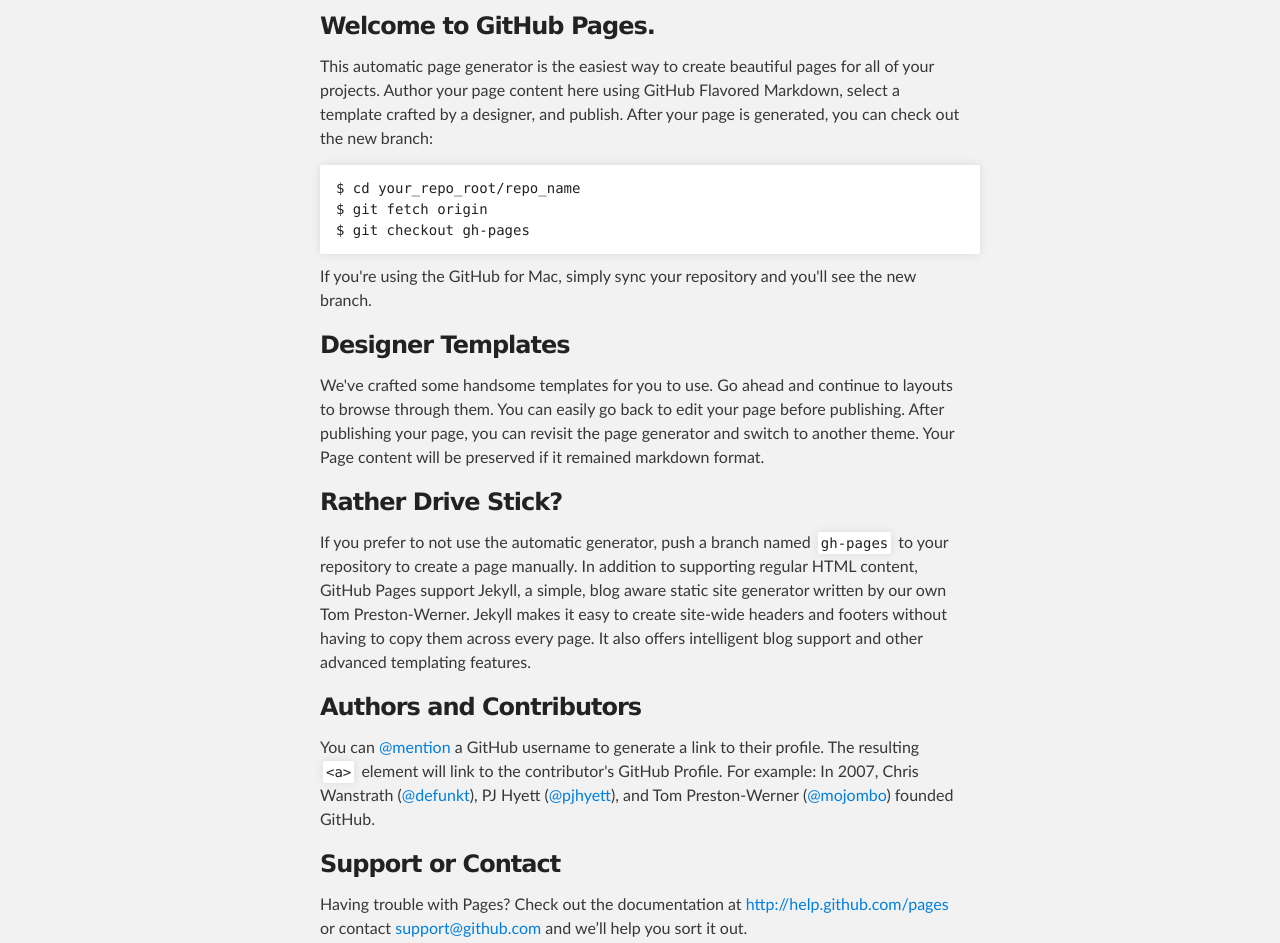
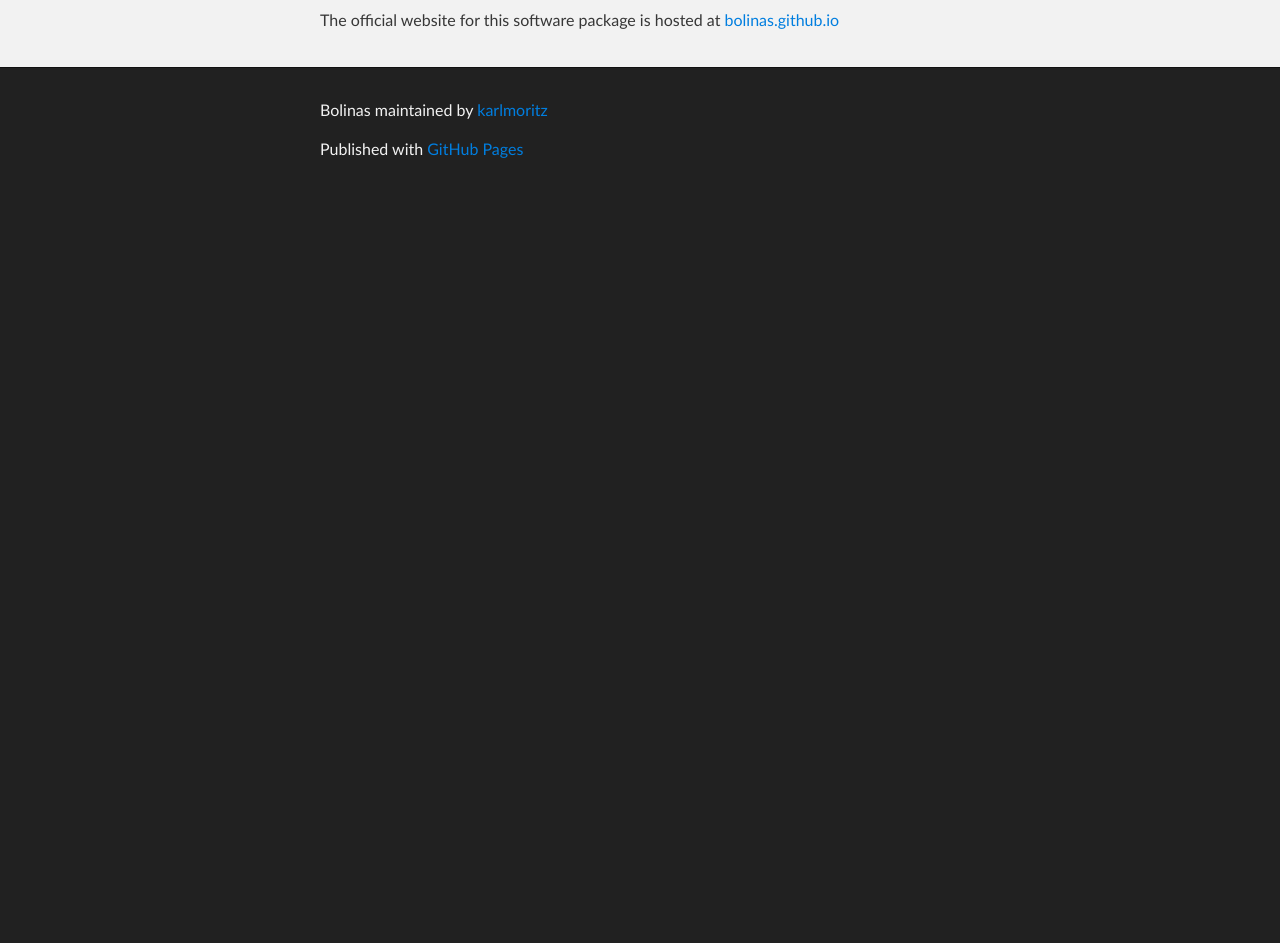
Before and after one commit to isi-nlp/bolinas, a plain HTML site: page index.html in a window 1280 px wide. Shown: the part 288-1231 px from the top of the page. After the commit the page ends 800 px from the top, so only its background shows below. Drawn offline with Linux system fonts and the light colour scheme.

```diff
--- a/index.html
+++ b/index.html
@@ -31,32 +31,7 @@
     <!-- MAIN CONTENT -->
     <div id="main_content_wrap" class="outer">
       <section id="main_content" class="inner">
-        <h3>Welcome to GitHub Pages.</h3>
-
-<p>This automatic page generator is the easiest way to create beautiful pages for all of your projects. Author your page content here using GitHub Flavored Markdown, select a template crafted by a designer, and publish. After your page is generated, you can check out the new branch:</p>
-
-<pre><code>$ cd your_repo_root/repo_name
-$ git fetch origin
-$ git checkout gh-pages
-</code></pre>
-
-<p>If you're using the GitHub for Mac, simply sync your repository and you'll see the new branch.</p>
-
-<h3>Designer Templates</h3>
-
-<p>We've crafted some handsome templates for you to use. Go ahead and continue to layouts to browse through them. You can easily go back to edit your page before publishing. After publishing your page, you can revisit the page generator and switch to another theme. Your Page content will be preserved if it remained markdown format.</p>
-
-<h3>Rather Drive Stick?</h3>
-
-<p>If you prefer to not use the automatic generator, push a branch named <code>gh-pages</code> to your repository to create a page manually. In addition to supporting regular HTML content, GitHub Pages support Jekyll, a simple, blog aware static site generator written by our own Tom Preston-Werner. Jekyll makes it easy to create site-wide headers and footers without having to copy them across every page. It also offers intelligent blog support and other advanced templating features.</p>
-
-<h3>Authors and Contributors</h3>
-
-<p>You can <a href="https://github.com/blog/821" class="user-mention">@mention</a> a GitHub username to generate a link to their profile. The resulting <code>&lt;a&gt;</code> element will link to the contributor's GitHub Profile. For example: In 2007, Chris Wanstrath (<a href="https://github.com/defunkt" class="user-mention">@defunkt</a>), PJ Hyett (<a href="https://github.com/pjhyett" class="user-mention">@pjhyett</a>), and Tom Preston-Werner (<a href="https://github.com/mojombo" class="user-mention">@mojombo</a>) founded GitHub.</p>
-
-<h3>Support or Contact</h3>
-
-<p>Having trouble with Pages? Check out the documentation at <a href="http://help.github.com/pages">http://help.github.com/pages</a> or contact <a href="mailto:support@github.com">support@github.com</a> and we’ll help you sort it out.</p>
+        <p>The official website for this software package is hosted at <a href="http://bolinas.github.io">bolinas.github.io</a></p>
       </section>
     </div>
 
```
Also changed, not shown: params.json (+1 -1 lines).
